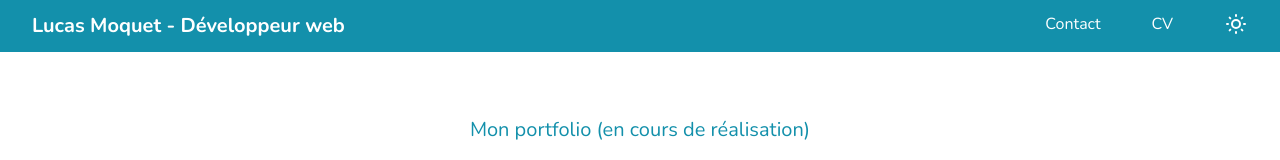
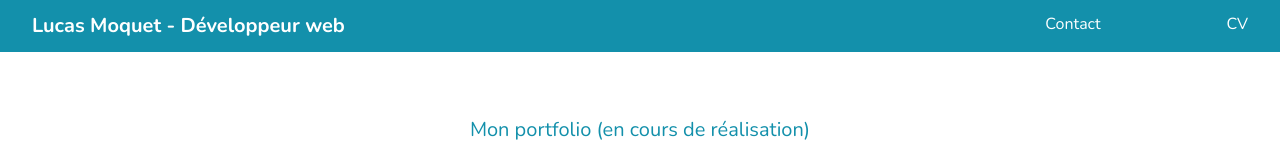
Before and after one commit to Lucasmomille/portfolio, a Next.js app: page / in a window 1280 px wide. Shown: the top 160 px of the page. Built offline with nearby package versions, Linux system fonts and the light colour scheme.

Commit message:
move dark mode other branch

```diff
--- a/components/Layout.js
+++ b/components/Layout.js
@@ -6,21 +6,6 @@ import useDarkMode from "../hooks/useDarkMode";
 
 export default function Layout({ children, page }) {
 
-    const { theme, setTheme } = useState('dark');
-    //const { count, setCount } = useState(0)
-    const colorTheme = theme === "dark" ? "light" : "dark";
-
-    const toggleTheme = () => {
-        setTheme('light')
-    }
-
-    useEffect(() => {
-        const root = window.document.documentElement;
-        root.classList.remove(colorTheme);
-        root.classList.add(theme);
-    }, [theme, colorTheme]);
-
-    // const [colorTheme, setTheme] = useDarkMode();
 
     return (
         <div className="bg-white font-nunito min-h-screen dark:bg-black text-dark dark:text-white">
@@ -45,18 +30,7 @@ export default function Layout({ children, page }) {
                     <Link href="/cv">
                         <a href="" className="">CV</a>
                     </Link>
-                    <p className="cursor-pointer" onClick={toggleTheme}>
-                        {colorTheme === "light" ? (
-                            <svg xmlns="http://www.w3.org/2000/svg" className="h-6 w-6" fill="none" viewBox="0 0 24 24" stroke="currentColor">
-                                <path strokeLinecap="round" strokeLinejoin="round" strokeWidth={2} d="M20.354 15.354A9 9 0 018.646 3.646 9.003 9.003 0 0012 21a9.003 9.003 0 008.354-5.646z" />
-                            </svg>
-                        ) : (
-                            <svg xmlns="http://www.w3.org/2000/svg" className="h-6 w-6" fill="none" viewBox="0 0 24 24" stroke="currentColor">
-                                <path strokeLinecap="round" strokeLinejoin="round" strokeWidth={2} d="M12 3v1m0 16v1m9-9h-1M4 12H3m15.364 6.364l-.707-.707M6.343 6.343l-.707-.707m12.728 0l-.707.707M6.343 17.657l-.707.707M16 12a4 4 0 11-8 0 4 4 0 018 0z" />
-                            </svg>
-                        )
-                        }
-                    </p>
+
 
                 </nav>
             </header>
```
